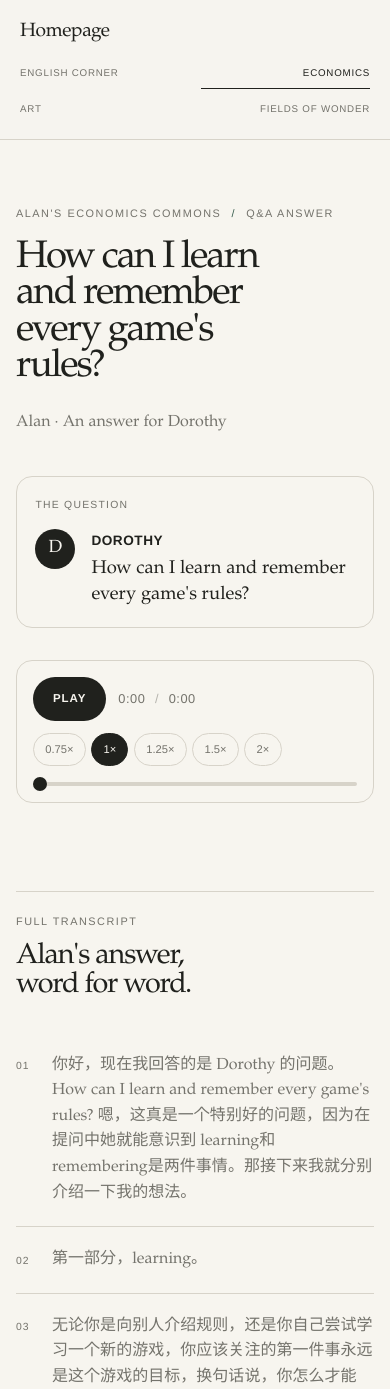
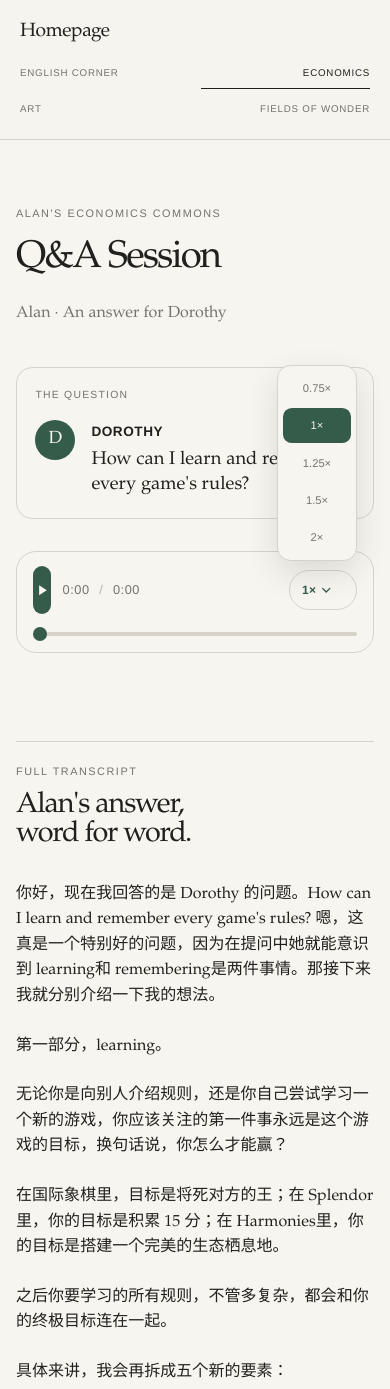
Before and after one commit to tanxianzhu/alans-realm, an Astro site: page /alans-realm/economics/speeches/game-rules in a window 390 px wide. Shown: the top 1389 px of the page. Built offline with nearby package versions, Linux system fonts and the light colour scheme; Astro itself is replaced by a stand-in of ours.

Commit message:
Redesign Q&A answer pages

```diff
--- a/src/components/AnswerPage.astro
+++ b/src/components/AnswerPage.astro
@@ -12,8 +12,8 @@ const { answer } = Astro.props;
 
 <article class="answer-page" data-answer-page>
   <header class="answer-page__hero answer-shell">
-    <p class="answer-page__eyebrow">Alan's Economics Commons <span aria-hidden="true">/</span> Q&A Answer</p>
-    <h1>{answer.question}</h1>
+    <p class="answer-page__eyebrow">Alan's Economics Commons</p>
+    <h1>Q&amp;A Session</h1>
     <p class="answer-page__byline">{answer.speaker}</p>
   </header>
 
@@ -59,10 +59,6 @@ const { answer } = Astro.props;
     margin: 0 0 1.15rem;
     text-transform: uppercase;
   }
-  .answer-page__eyebrow span {
-    color: var(--color-accent);
-    padding: 0 0.35rem;
-  }
   .answer-page h1 {
     font-family: var(--font-display);
     font-size: clamp(2.4rem, 6.5vw, 5rem);
@@ -103,7 +99,7 @@ const { answer } = Astro.props;
   }
   .answer-page__asker-avatar {
     align-items: center;
-    background: var(--color-ink);
+    background: var(--color-accent);
     border-radius: 50%;
     color: var(--color-paper);
     display: flex;
--- a/src/components/ArtGallery.astro
+++ b/src/components/ArtGallery.astro
@@ -112,8 +112,8 @@ const asset = (name: string) => withBase(`/images/art/gallery/${name}`);
   .art-gallery__controls { align-items: center; display: grid; gap: 1rem; grid-template-columns: 2rem minmax(8rem, 1fr) 2rem; margin-top: clamp(2.5rem, 5vw, 4rem); }
   .art-gallery__controls span { color: var(--gallery-gold); font-family: var(--font-body); font-size: .68rem; letter-spacing: .15em; text-align: center; }
   .art-gallery__slider { appearance: none; background: #fffdfa; border: 1px solid #d2bc9c; border-radius: 999px; cursor: ew-resize; height: 2.1rem; margin: 0; width: 100%; }
-  .art-gallery__slider::-webkit-slider-thumb { appearance: none; background: radial-gradient(circle, #9b6d38 0 18%, transparent 20%), #fffdfa; border: 1.5px solid #9b6d38; border-radius: 50%; box-shadow: 0 .25rem .65rem rgba(83, 55, 25, .18); height: 2.1rem; width: 2.1rem; }
-  .art-gallery__slider::-moz-range-thumb { background: radial-gradient(circle, #9b6d38 0 18%, transparent 20%), #fffdfa; border: 1.5px solid #9b6d38; border-radius: 50%; box-shadow: 0 .25rem .65rem rgba(83, 55, 25, .18); height: 1.65rem; width: 1.65rem; }
+  .art-gallery__slider::-webkit-slider-thumb { appearance: none; background: #c9a678; border: 1px solid #af8958; border-radius: 50%; box-shadow: 0 .25rem .65rem rgba(83, 55, 25, .18); height: 1.8rem; width: 1.8rem; }
+  .art-gallery__slider::-moz-range-thumb { background: #c9a678; border: 1px solid #af8958; border-radius: 50%; box-shadow: 0 .25rem .65rem rgba(83, 55, 25, .18); height: 1.8rem; width: 1.8rem; }
   .art-gallery__slider:focus-visible { outline: 2px solid var(--gallery-gold); outline-offset: .25rem; }
   @media (max-width: 47.99rem) {
     .art-gallery { margin-top: var(--space-4); padding-bottom: 4rem; padding-top: 2.5rem; }
--- a/src/components/answer/AnswerAudioPlayer.astro
+++ b/src/components/answer/AnswerAudioPlayer.astro
@@ -19,7 +19,8 @@ const speeds = [0.75, 1, 1.25, 1.5, 2];
 
   <div class="answer-audio__row">
     <button class="answer-audio__play" type="button" data-answer-audio-play aria-label="Play or pause">
-      <span data-answer-audio-play-icon>Play</span>
+      <svg class="answer-audio__play-icon answer-audio__play-icon--play" data-answer-audio-play-icon="play" viewBox="0 0 24 24" aria-hidden="true"><path d="M8 5.5v13l10-6.5z" fill="currentColor" /></svg>
+      <svg class="answer-audio__play-icon answer-audio__play-icon--pause" data-answer-audio-play-icon="pause" viewBox="0 0 24 24" aria-hidden="true"><path d="M7.5 5.5h3v13h-3zm6 0h3v13h-3z" fill="currentColor" /></svg>
     </button>
 
     <div class="answer-audio__time">
@@ -28,7 +29,12 @@ const speeds = [0.75, 1, 1.25, 1.5, 2];
       <span data-answer-audio-duration>0:00</span>
     </div>
 
-    <div class="answer-audio__speeds" role="group" aria-label="Playback speed">
+    <div class="answer-audio__speed-menu" data-answer-audio-speed-menu>
+      <button class="answer-audio__speed-trigger" type="button" data-answer-audio-speed-trigger aria-expanded="false" aria-controls="answer-audio-speeds">
+        <span data-answer-audio-speed-label>1×</span>
+        <svg viewBox="0 0 16 16" aria-hidden="true"><path d="m4 6 4 4 4-4" fill="none" stroke="currentColor" stroke-linecap="round" stroke-linejoin="round" stroke-width="1.5" /></svg>
+      </button>
+      <div class="answer-audio__speeds" id="answer-audio-speeds" role="group" aria-label="Playback speed" hidden>
         {speeds.map((speed) => (
           <button
             type="button"
@@ -40,6 +46,7 @@ const speeds = [0.75, 1, 1.25, 1.5, 2];
             {speed}×
           </button>
         ))}
+      </div>
     </div>
   </div>
 
@@ -58,38 +65,40 @@ const speeds = [0.75, 1, 1.25, 1.5, 2];
 <style>
   .answer-audio {
     border: 1px solid var(--color-line);
-    border-radius: 1rem;
-    padding: 1.25rem 1.5rem;
+    border-radius: 1.25rem;
+    padding: 1rem 1.25rem 1.15rem;
     background: var(--color-paper);
   }
   .answer-audio__row {
     align-items: center;
     display: flex;
-    gap: 1.25rem;
+    gap: 0.8rem;
   }
   .answer-audio__play {
-    background: var(--color-ink);
+    align-items: center;
+    background: var(--color-accent);
     border: 0;
     border-radius: 999px;
     color: var(--color-paper);
     cursor: pointer;
-    font-family: var(--font-body);
-    font-size: 0.72rem;
-    font-weight: 600;
-    letter-spacing: 0.08em;
-    min-width: 4.5rem;
-    padding: 0.75rem 1.25rem;
-    text-transform: uppercase;
+    display: flex;
+    height: 3rem;
+    justify-content: center;
+    padding: 0;
     transition: background 0.2s ease, transform 0.15s ease;
   }
   .answer-audio__play:hover,
   .answer-audio__play:focus-visible {
-    background: var(--color-accent);
+    background: #29493d;
     outline: 0;
   }
   .answer-audio__play:active {
     transform: scale(0.97);
   }
+  .answer-audio__play-icon { height: 1.15rem; width: 1.15rem; }
+  .answer-audio__play-icon--pause { display: none; }
+  .answer-audio.is-playing .answer-audio__play-icon--play { display: none; }
+  .answer-audio.is-playing .answer-audio__play-icon--pause { display: block; }
   .answer-audio__time {
     color: var(--color-muted);
     font-family: var(--font-body);
@@ -102,32 +111,63 @@ const speeds = [0.75, 1, 1.25, 1.5, 2];
     margin: 0 0.35rem;
     opacity: 0.5;
   }
+  .answer-audio__speed-menu {
+    margin-left: auto;
+    position: relative;
+  }
+  .answer-audio__speed-trigger {
+    align-items: center;
+    background: transparent;
+    border: 1px solid var(--color-line);
+    border-radius: 999px;
+    color: var(--color-accent);
+    cursor: pointer;
+    display: flex;
+    font-family: var(--font-body);
+    font-size: 0.75rem;
+    font-weight: 700;
+    gap: 0.2rem;
+    letter-spacing: 0.02em;
+    min-width: 4.25rem;
+    padding: 0.55rem 0.75rem;
+  }
+  .answer-audio__speed-trigger svg { height: 0.9rem; width: 0.9rem; }
+  .answer-audio__speed-menu.is-open .answer-audio__speed-trigger { background: #edf2ec; }
   .answer-audio__speeds {
-    display: flex;
-    gap: 0.35rem;
-    margin-left: auto;
+    background: var(--color-paper);
+    border: 1px solid var(--color-line);
+    border-radius: 0.85rem;
+    bottom: calc(100% + 0.55rem);
+    box-shadow: 0 0.75rem 2rem rgba(32, 33, 29, 0.12);
+    display: grid;
+    gap: 0.15rem;
+    padding: 0.3rem;
+    position: absolute;
+    right: 0;
+    width: 5rem;
+    z-index: 2;
   }
   .answer-audio__speed {
     background: transparent;
     border: 1px solid var(--color-line);
-    border-radius: 999px;
+    border: 0;
+    border-radius: 0.55rem;
     color: var(--color-muted);
     cursor: pointer;
     font-family: var(--font-body);
     font-size: 0.7rem;
     font-weight: 500;
-    padding: 0.4rem 0.7rem;
+    padding: 0.5rem 0.65rem;
     transition: all 0.18s ease;
   }
   .answer-audio__speed:hover,
   .answer-audio__speed:focus-visible {
-    border-color: var(--color-ink);
-    color: var(--color-ink);
+    background: #edf2ec;
+    color: var(--color-accent);
     outline: 0;
   }
   .answer-audio__speed[aria-pressed='true'] {
-    background: var(--color-ink);
-    border-color: var(--color-ink);
+    background: var(--color-accent);
     color: var(--color-paper);
   }
   .answer-audio__seek {
@@ -136,39 +176,38 @@ const speeds = [0.75, 1, 1.25, 1.5, 2];
     background: transparent;
     cursor: pointer;
     display: block;
-    margin: 1rem 0 0;
+    margin: 1.1rem 0 0;
     width: 100%;
   }
   .answer-audio__seek::-webkit-slider-runnable-track {
-    background: var(--color-line);
+    background: #d7d2c8;
     border-radius: 999px;
     height: 4px;
   }
   .answer-audio__seek::-webkit-slider-thumb {
     -webkit-appearance: none;
     appearance: none;
-    background: var(--color-ink);
+    background: var(--color-accent);
     border-radius: 50%;
     height: 14px;
     margin-top: -5px;
     width: 14px;
   }
   .answer-audio__seek::-moz-range-track {
-    background: var(--color-line);
+    background: #d7d2c8;
     border-radius: 999px;
     height: 4px;
   }
   .answer-audio__seek::-moz-range-thumb {
-    background: var(--color-ink);
+    background: var(--color-accent);
     border: 0;
     border-radius: 50%;
     height: 14px;
     width: 14px;
   }
   @media (max-width: 42rem) {
-    .answer-audio { padding: 1rem; }
-    .answer-audio__row { flex-wrap: wrap; gap: 0.75rem; }
-    .answer-audio__speeds { margin-left: 0; width: 100%; flex-wrap: wrap; }
+    .answer-audio { padding: 0.9rem 1rem 1rem; }
+    .answer-audio__row { gap: 0.7rem; }
   }
 </style>
 
@@ -177,7 +216,10 @@ const speeds = [0.75, 1, 1.25, 1.5, 2];
   if (root) {
     const audio = root.querySelector('[data-answer-audio-element]') as HTMLAudioElement;
     const playButton = root.querySelector('[data-answer-audio-play]') as HTMLButtonElement;
-    const playIcon = root.querySelector('[data-answer-audio-play-icon]') as HTMLElement;
+    const speedMenu = root.querySelector('[data-answer-audio-speed-menu]') as HTMLElement;
+    const speedTrigger = root.querySelector('[data-answer-audio-speed-trigger]') as HTMLButtonElement;
+    const speedsPanel = root.querySelector('[data-answer-audio-speed-menu] [role="group"]') as HTMLElement;
+    const speedLabel = root.querySelector('[data-answer-audio-speed-label]') as HTMLElement;
     const current = root.querySelector('[data-answer-audio-current]') as HTMLElement;
     const duration = root.querySelector('[data-answer-audio-duration]') as HTMLElement;
     const seek = root.querySelector('[data-answer-audio-seek]') as HTMLInputElement;
@@ -203,9 +245,9 @@ const speeds = [0.75, 1, 1.25, 1.5, 2];
     });
     audio.addEventListener('timeupdate', sync);
     audio.addEventListener('seeked', sync);
-    audio.addEventListener('play', () => { playIcon.textContent = 'Pause'; });
-    audio.addEventListener('pause', () => { playIcon.textContent = 'Play'; });
-    audio.addEventListener('ended', () => { playIcon.textContent = 'Play'; });
+    audio.addEventListener('play', () => { root.classList.add('is-playing'); });
+    audio.addEventListener('pause', () => { root.classList.remove('is-playing'); });
+    audio.addEventListener('ended', () => { root.classList.remove('is-playing'); });
 
     playButton.addEventListener('click', () => {
       audio.paused ? audio.play() : audio.pause();
@@ -221,7 +263,26 @@ const speeds = [0.75, 1, 1.25, 1.5, 2];
         const speed = Number(button.dataset.speed);
         audio.playbackRate = speed;
         speedButtons.forEach((b) => b.setAttribute('aria-pressed', b === button ? 'true' : 'false'));
+        speedLabel.textContent = `${speed}×`;
+        speedsPanel.hidden = true;
+        speedMenu.classList.remove('is-open');
+        speedTrigger.setAttribute('aria-expanded', 'false');
       });
+    });
+
+    speedTrigger.addEventListener('click', () => {
+      const willOpen = speedsPanel.hidden;
+      speedsPanel.hidden = !willOpen;
+      speedMenu.classList.toggle('is-open', willOpen);
+      speedTrigger.setAttribute('aria-expanded', String(willOpen));
+    });
+
+    document.addEventListener('click', (event) => {
+      if (!speedMenu.contains(event.target as Node)) {
+        speedsPanel.hidden = true;
+        speedMenu.classList.remove('is-open');
+        speedTrigger.setAttribute('aria-expanded', 'false');
+      }
     });
 
     document.addEventListener('keydown', (event) => {
--- a/src/components/answer/AnswerTranscript.astro
+++ b/src/components/answer/AnswerTranscript.astro
@@ -12,10 +12,9 @@ const { transcript } = Astro.props;
     <h2 id="answer-transcript-title">Alan's answer, word for word.</h2>
   </header>
   <div class="answer-transcript__body">
-    {transcript.map((paragraph, index) => (
+    {transcript.map((paragraph) => (
       <p class="answer-transcript__paragraph">
-        <span class="answer-transcript__number">{String(index + 1).padStart(2, '0')}</span>
-        <span class="answer-transcript__text">{paragraph}</span>
+        {paragraph}
       </p>
     ))}
   </div>
@@ -51,35 +50,13 @@ const { transcript } = Astro.props;
     max-width: 44rem;
   }
   .answer-transcript__paragraph {
-    align-items: start;
-    border: 0;
-    border-bottom: 1px solid var(--color-line);
-    color: var(--color-muted);
-    display: grid;
+    color: var(--color-ink);
     font-family: var(--font-display);
     font-size: clamp(1rem, 1.7vw, 1.25rem);
-    gap: 1.25rem;
-    grid-template-columns: 2rem minmax(0, 1fr);
     line-height: 1.6;
-    padding: 1.25rem 0;
-    text-align: left;
-    margin: 0;
-    width: 100%;
-  }
-  .answer-transcript__number {
-    color: var(--color-muted);
-    font-family: var(--font-body);
-    font-size: 0.65rem;
-    letter-spacing: 0.1em;
-    padding-top: 0.35rem;
-  }
-  .answer-transcript__text {
-    color: inherit;
+    margin: 0 0 1.7em;
   }
   @media (max-width: 36rem) {
-    .answer-transcript__paragraph {
-      grid-template-columns: 1.5rem minmax(0, 1fr);
-      gap: 0.75rem;
-    }
+    .answer-transcript__paragraph { margin-bottom: 1.5em; }
   }
 </style>
--- a/src/components/qa/QuestionRow.astro
+++ b/src/components/qa/QuestionRow.astro
@@ -13,6 +13,7 @@ const answerRoutes: Record<string, string> = {
   'win-games': '/economics/q-and-a/how-to-win-all-the-games/',
   'play-all-day': '/economics/q-and-a/how-can-i-play-all-day/',
   'remember-rules': '/economics/q-and-a/how-to-learn-and-remember-game-rules/',
+  'love-studying': '/economics/q-and-a/why-do-you-love-studying/',
   'science-books': '/economics/q-and-a/how-many-science-books-at-home/',
 };
 const href = answerRoutes[question.id] ? withBase(answerRoutes[question.id]) : undefined;
--- a/src/data/answers/qa-answers.ts
+++ b/src/data/answers/qa-answers.ts
@@ -1,4 +1,5 @@
 import playAllDayTranscript from '../transcripts/play-all-day.md?raw';
+import loveStudyingTranscript from '../transcripts/love-studying.md?raw';
 import rememberRulesTranscript from '../transcripts/remember-rules.md?raw';
 import scienceBooksTranscript from '../transcripts/science-books.md?raw';
 import tagSkillTranscript from '../transcripts/tag-skill.md?raw';
@@ -73,6 +74,16 @@ export const qaAnswers: QaAnswer[] = [
     audioType: 'audio/mp4',
     transcript: toParagraphs(scienceBooksTranscript),
   },
+  {
+    id: 'love-studying',
+    slug: 'why-do-you-love-studying',
+    asker: 'Joy',
+    question: 'Alan, you’re such a keen learner! Why do you love studying so much?',
+    speaker: 'Alan · An answer for Joy',
+    audioSrc: '/audio/economics/qa/love-studying.m4a',
+    audioType: 'audio/mp4',
+    transcript: toParagraphs(loveStudyingTranscript),
+  },
 ];
 
 export const qaAnswersBySlug = new Map(qaAnswers.map((answer) => [answer.slug, answer]));
```
Also changed, not shown: src/data/transcripts/love-studying.md (added, +48 -0 lines), src/styles/qa.css (+8 -1 lines), 1 other file. Lines whose indentation alone changed are shown as unchanged.
